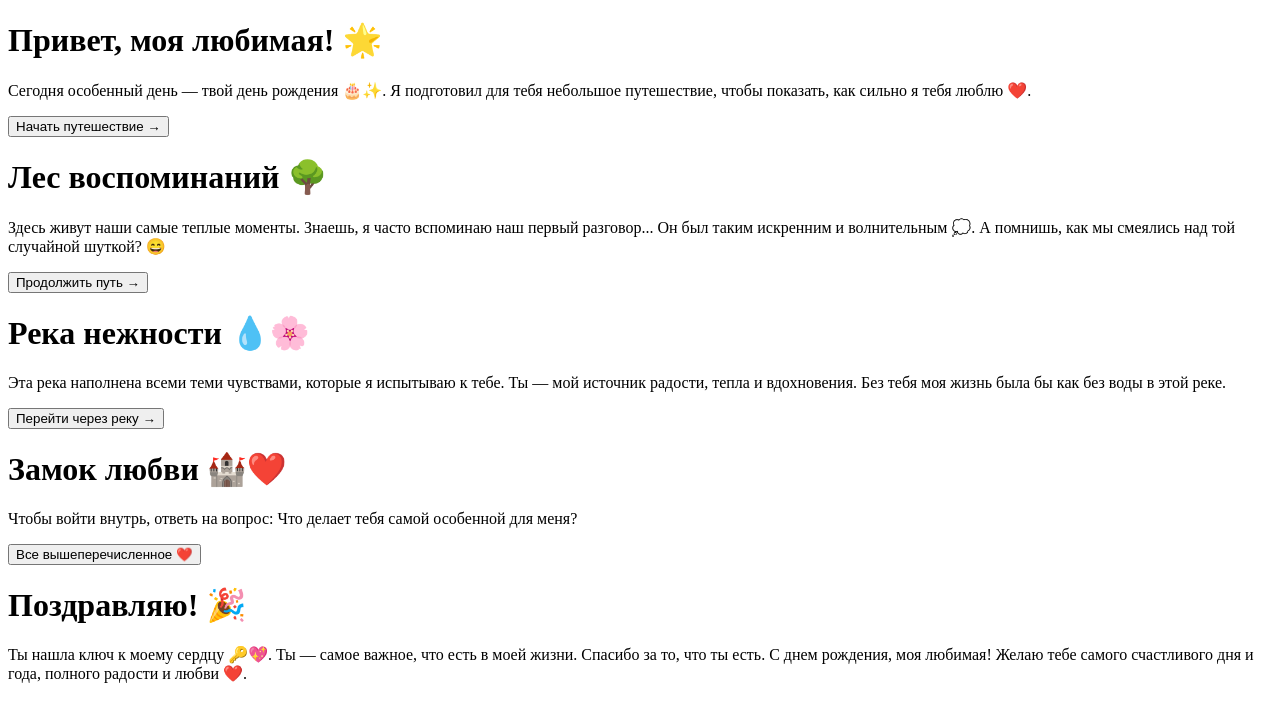
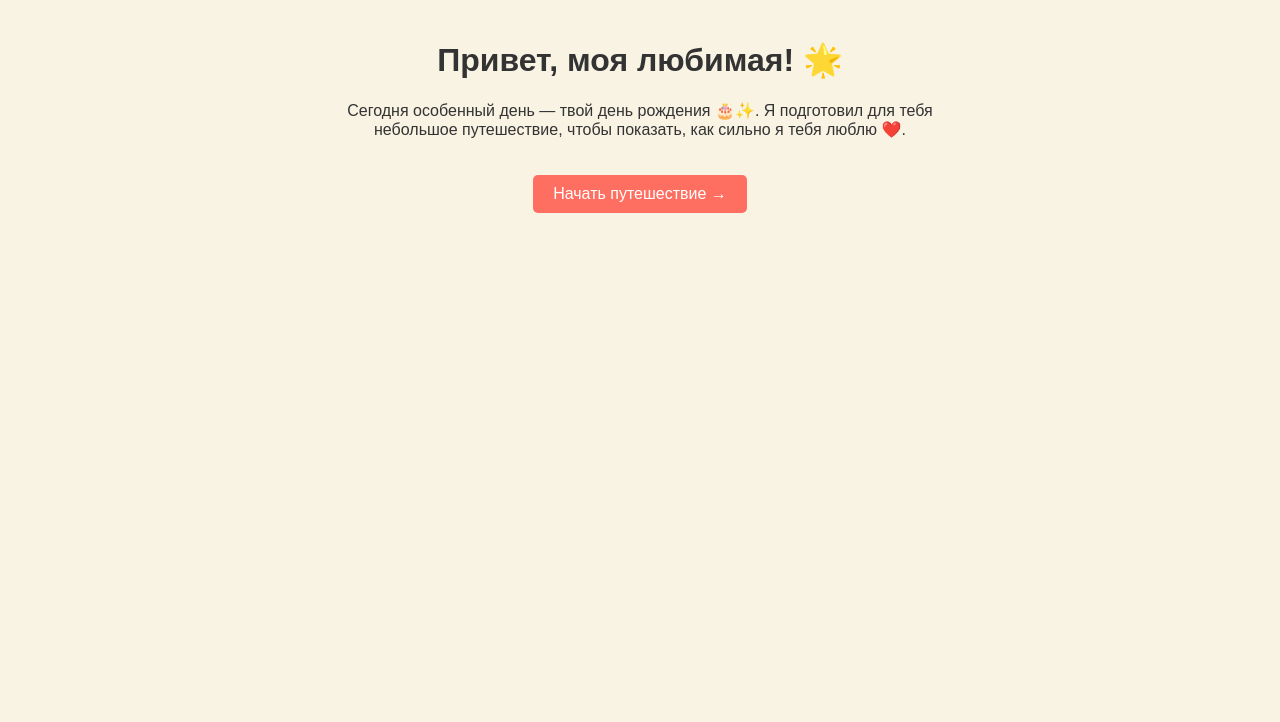
Before and after one commit to straliluya/birthday-game, a plain HTML site: page index.html in a window 1280 px wide. Drawn offline with Linux system fonts and the light colour scheme.

Commit message:
index.html

```diff
--- a/index.html
+++ b/index.html
@@ -4,45 +4,83 @@
   <meta charset="UTF-8">
   <meta name="viewport" content="width=device-width, initial-scale=1.0">
   <title>Путешествие к сердцу</title>
-  <link rel="stylesheet" href="style.css">
+  <style>
+    body {
+      font-family: Arial, sans-serif;
+      background-color: #f9f3e4;
+      color: #333;
+      text-align: center;
+      padding: 20px;
+      margin: 0;
+    }
+
+    #game-container {
+      max-width: 600px;
+      margin: 0 auto;
+    }
+
+    .screen {
+      display: none;
+      opacity: 0;
+      transition: opacity 0.5s ease-in-out;
+    }
+
+    .screen:target {
+      display: block;
+      opacity: 1;
+    }
+
+    button {
+      background-color: #ff6f61;
+      color: white;
+      border: none;
+      padding: 10px 20px;
+      font-size: 16px;
+      cursor: pointer;
+      border-radius: 5px;
+      margin-top: 20px;
+    }
+
+    button:hover {
+      background-color: #ff4d3a;
+    }
+  </style>
 </head>
 <body>
   <div id="game-container">
     <!-- Приветствие -->
-    <div id="start-screen" class="screen active">
+    <div id="start-screen" class="screen" style="display: block; opacity: 1;">
       <h1>Привет, моя любимая! 🌟</h1>
       <p>Сегодня особенный день — твой день рождения 🎂✨. Я подготовил для тебя небольшое путешествие, чтобы показать, как сильно я тебя люблю ❤️.</p>
-      <button onclick="showScreen('forest')">Начать путешествие →</button>
+      <a href="#forest-screen"><button>Начать путешествие →</button></a>
     </div>
 
     <!-- Лес воспоминаний -->
-    <div id="forest-screen" class="screen hidden">
+    <div id="forest-screen" class="screen">
       <h1>Лес воспоминаний 🌳</h1>
       <p>Здесь живут наши самые теплые моменты. Знаешь, я часто вспоминаю наш первый разговор... Он был таким искренним и волнительным 💭. А помнишь, как мы смеялись над той случайной шуткой? 😄</p>
-      <button onclick="showScreen('river')">Продолжить путь →</button>
+      <a href="#river-screen"><button>Продолжить путь →</button></a>
     </div>
 
     <!-- Река нежности -->
-    <div id="river-screen" class="screen hidden">
+    <div id="river-screen" class="screen">
       <h1>Река нежности 💧🌸</h1>
       <p>Эта река наполнена всеми теми чувствами, которые я испытываю к тебе. Ты — мой источник радости, тепла и вдохновения. Без тебя моя жизнь была бы как без воды в этой реке.</p>
-      <button onclick="showScreen('castle')">Перейти через реку →</button>
+      <a href="#castle-screen"><button>Перейти через реку →</button></a>
     </div>
 
     <!-- Замок любви -->
-    <div id="castle-screen" class="screen hidden">
+    <div id="castle-screen" class="screen">
       <h1>Замок любви 🏰❤️</h1>
       <p>Чтобы войти внутрь, ответь на вопрос: Что делает тебя самой особенной для меня?</p>
-      <button onclick="checkAnswer()">Все вышеперечисленное ❤️</button>
+      <a href="#end-screen"><button>Все вышеперечисленное ❤️</button></a>
     </div>
 
     <!-- Финал -->
-    <div id="end-screen" class="screen hidden">
+    <div id="end-screen" class="screen">
       <h1>Поздравляю! 🎉</h1>
       <p>Ты нашла ключ к моему сердцу 🔑💖. Ты — самое важное, что есть в моей жизни. Спасибо за то, что ты есть. С днем рождения, моя любимая! Желаю тебе самого счастливого дня и года, полного радости и любви ❤️.</p>
     </div>
   </div>
-
-  <script src="script.js"></script>
 </body>
 </html>
```
